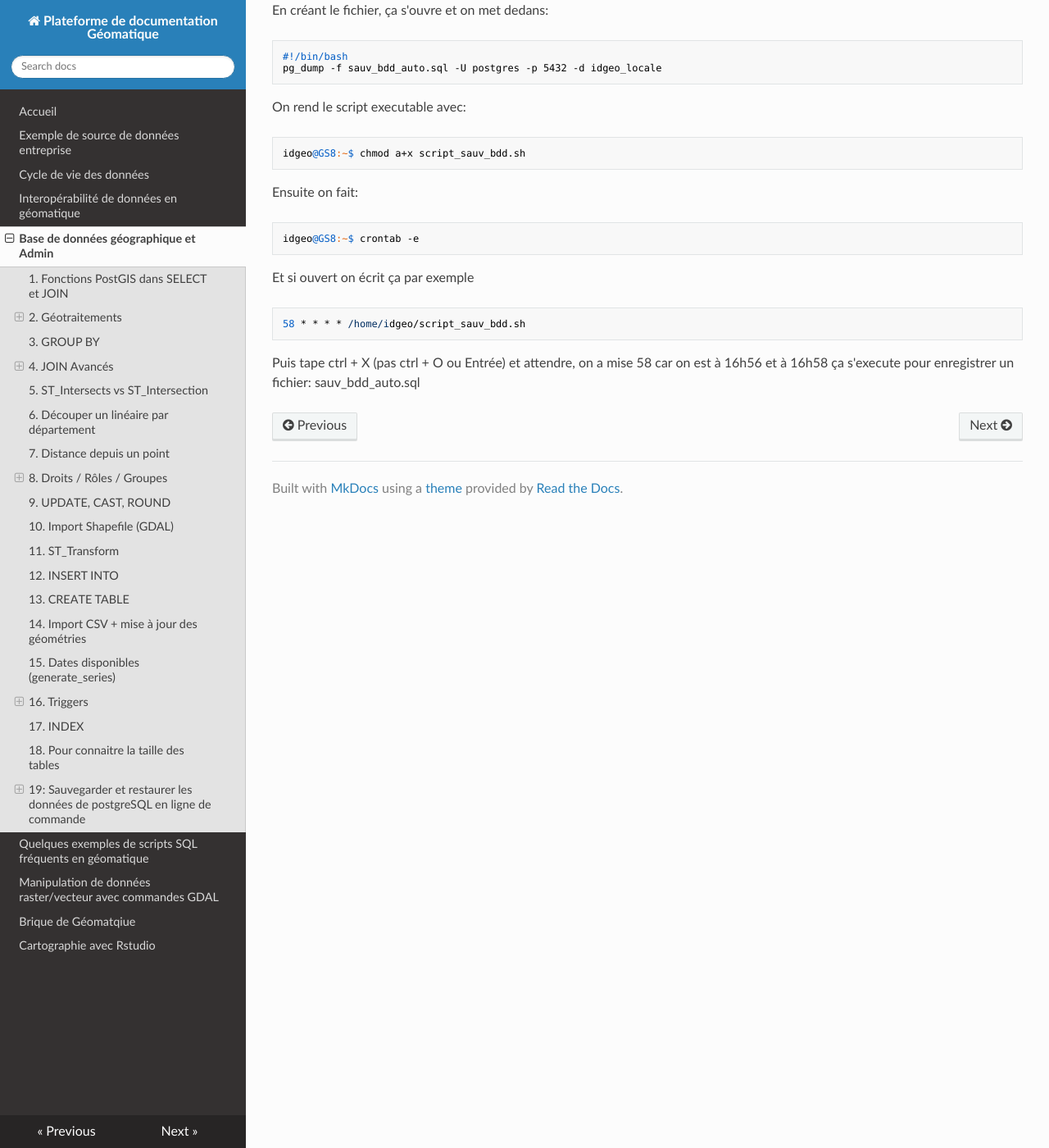
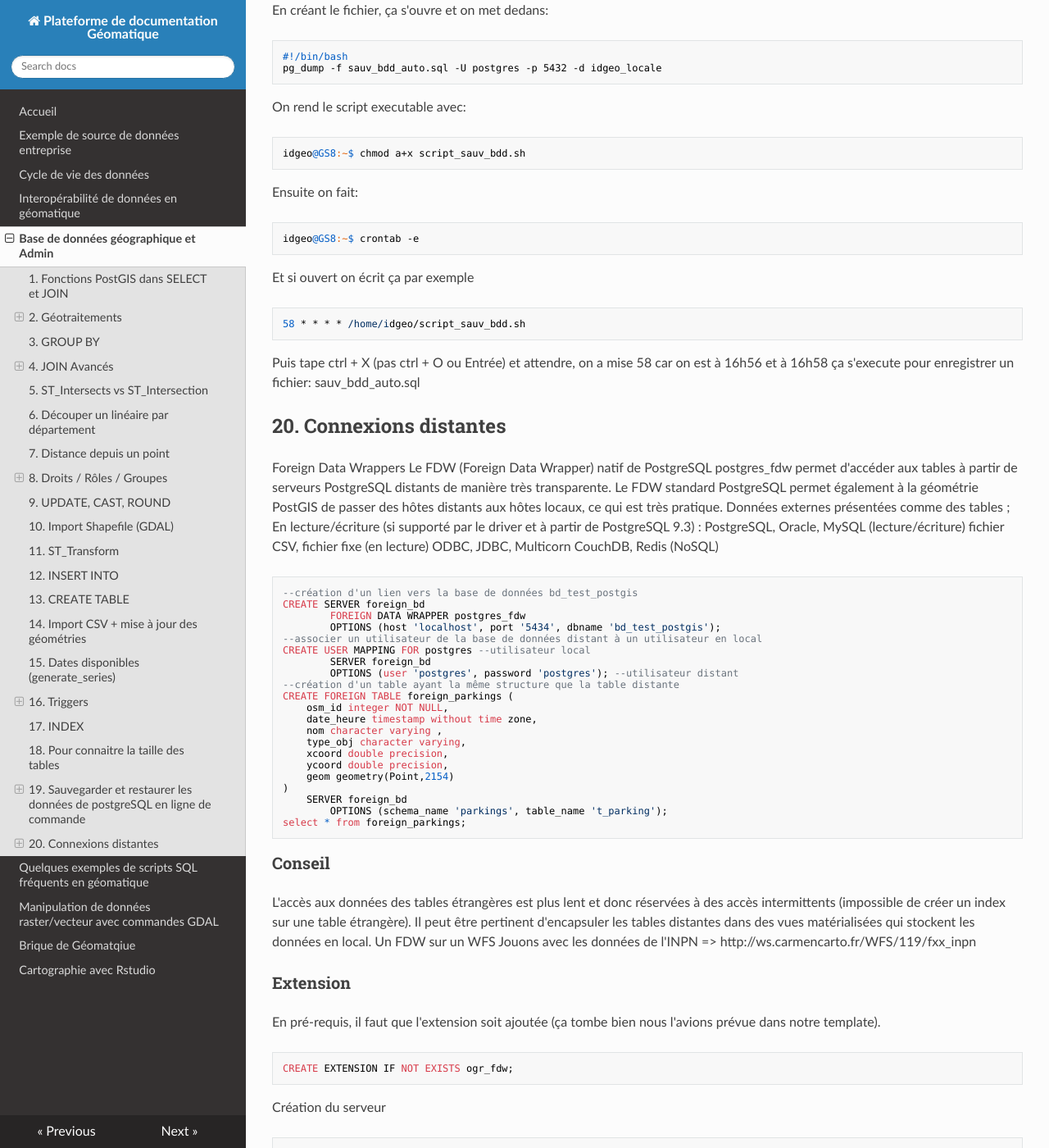
Before and after one commit to abdou123-guene/Site_de_documentation_geomatique, an MkDocs documentation site: the page built from docs/aide_sql.md, in a window 1280 px wide and 1400 px high, scrolled down 12000 px. Shown: the whole window at 82% size. Built offline with MkDocs 1.6.1, drawn with Linux system fonts in a browser that asks for light colours; nearby versions of some CDN libraries; some of the changed text lies outside the part shown.

Commit message:
Update aide_sql.md

````diff
--- a/docs/aide_sql.md
+++ b/docs/aide_sql.md
@@ -354,7 +354,7 @@ SELECT relname as "Table",pg_size_pretty(pg_total_relation_size(relid)) As "Size
 pg_size_pretty(pg_total_relation_size(relid) - pg_relation_size(relid)) as "External Size"
 FROM pg_catalog.pg_statio_user_tables ORDER BY pg_total_relation_size(relid) DESC;
 ```
-## 19: Sauvegarder et restaurer les données de postgreSQL en ligne de commande
+## 19. Sauvegarder et restaurer les données de postgreSQL en ligne de commande
 ### Sauver
 ### Sur pgAdmin 4, pour sauvegarder, on fait clic droit + Backup...
 ### Et pour restorer avec ce fichier Back up, on fait clic droit + restore...
@@ -480,3 +480,70 @@ Et si ouvert on écrit ça par exemple
 58 * * * * /home/idgeo/script_sauv_bdd.sh
 ```
 Puis tape ctrl + X (pas ctrl + O ou Entrée) et attendre, on a mise 58 car on est à 16h56 et à 16h58 ça s'execute pour enregistrer un fichier: sauv_bdd_auto.sql
+## 20. Connexions distantes
+Foreign Data Wrappers
+Le FDW (Foreign Data Wrapper) natif de PostgreSQL postgres_fdw permet d'accéder aux tables à partir de serveurs PostgreSQL distants de manière très transparente.
+Le FDW standard PostgreSQL permet également à la géométrie PostGIS de passer des hôtes distants aux hôtes locaux, ce qui est très pratique.
+Données externes présentées comme des tables ;
+En lecture/écriture (si supporté par le driver et à partir de PostgreSQL 9.3) :
+PostgreSQL, Oracle, MySQL (lecture/écriture)
+fichier CSV, fichier fixe (en lecture)
+ODBC, JDBC, Multicorn
+CouchDB, Redis (NoSQL)
+```sql
+--création d'un lien vers la base de données bd_test_postgis
+CREATE SERVER foreign_bd
+        FOREIGN DATA WRAPPER postgres_fdw
+        OPTIONS (host 'localhost', port '5434', dbname 'bd_test_postgis');
+--associer un utilisateur de la base de données distant à un utilisateur en local
+CREATE USER MAPPING FOR postgres --utilisateur local
+        SERVER foreign_bd
+        OPTIONS (user 'postgres', password 'postgres'); --utilisateur distant
+--création d'un table ayant la même structure que la table distante
+CREATE FOREIGN TABLE foreign_parkings (
+    osm_id integer NOT NULL,
+    date_heure timestamp without time zone,
+    nom character varying ,
+    type_obj character varying,
+    xcoord double precision,
+    ycoord double precision,
+    geom geometry(Point,2154)
+)
+    SERVER foreign_bd
+        OPTIONS (schema_name 'parkings', table_name 't_parking');
+select * from foreign_parkings;
+```
+### Conseil
+L'accès aux données des tables étrangères est plus lent et donc réservées à des accès intermittents (impossible de créer un index sur une table étrangère).
+Il peut être pertinent d'encapsuler les tables distantes dans des vues matérialisées qui stockent les données en local.
+Un FDW sur un WFS
+Jouons avec les données de l'INPN => http://ws.carmencarto.fr/WFS/119/fxx_inpn
+### Extension
+En pré-requis, il faut que l'extension soit ajoutée (ça tombe bien nous l'avions prévue dans notre template).
+```sql
+CREATE EXTENSION IF NOT EXISTS ogr_fdw;
+```
+Création du serveur
+```sql
+DROP SERVER IF EXISTS fdw_ogr_inpn_metropole;
+```
+```sql
+CREATE SERVER fdw_ogr_inpn_metropole
+FOREIGN DATA WRAPPER ogr_fdwOPTIONS (
+datasource 'WFS:http://ws.carmencarto.fr/WFS/119/fxx_inpn?',
+format 'WFS'
+);
+```
+### Création d'un schéma dédié
+```sql
+CREATE SCHEMA IF NOT EXISTS inpn_metropole;
+```
+Récupération de l'ensemble des couches WFS comme des tables dans le schéma inpn_metropole
+```sql
+IMPORT FOREIGN SCHEMA ogr_all
+FROM SERVER fdw_ogr_inpn_metropoleINTO inpn_metropoleOPTIONS (
+-- mettre le nom des tables en minuscule et sans caractères bizarres
+launder_table_names 'true',
+-- mettre le nom des champs en minuscule
+launder_column_names 'true');
+```
````
